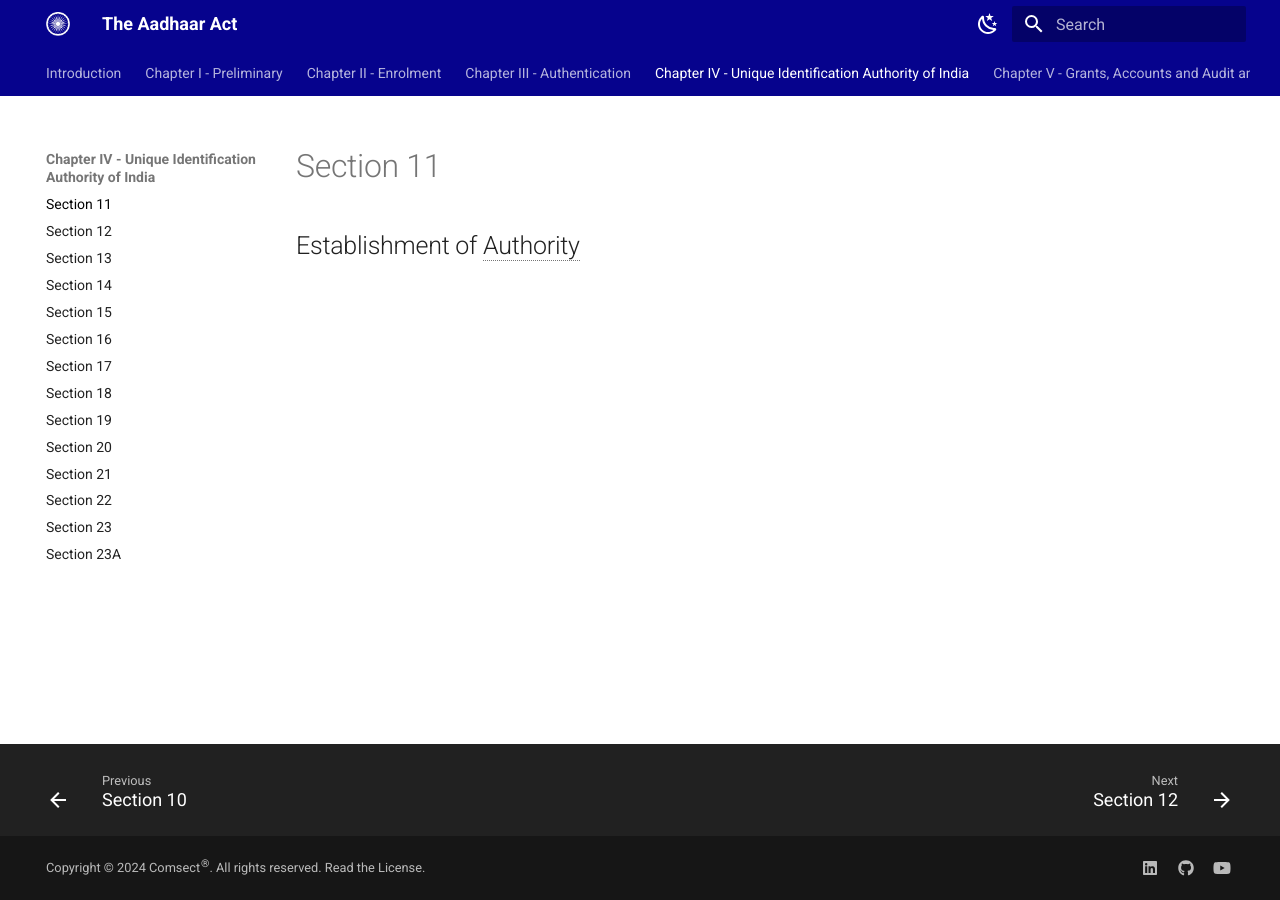
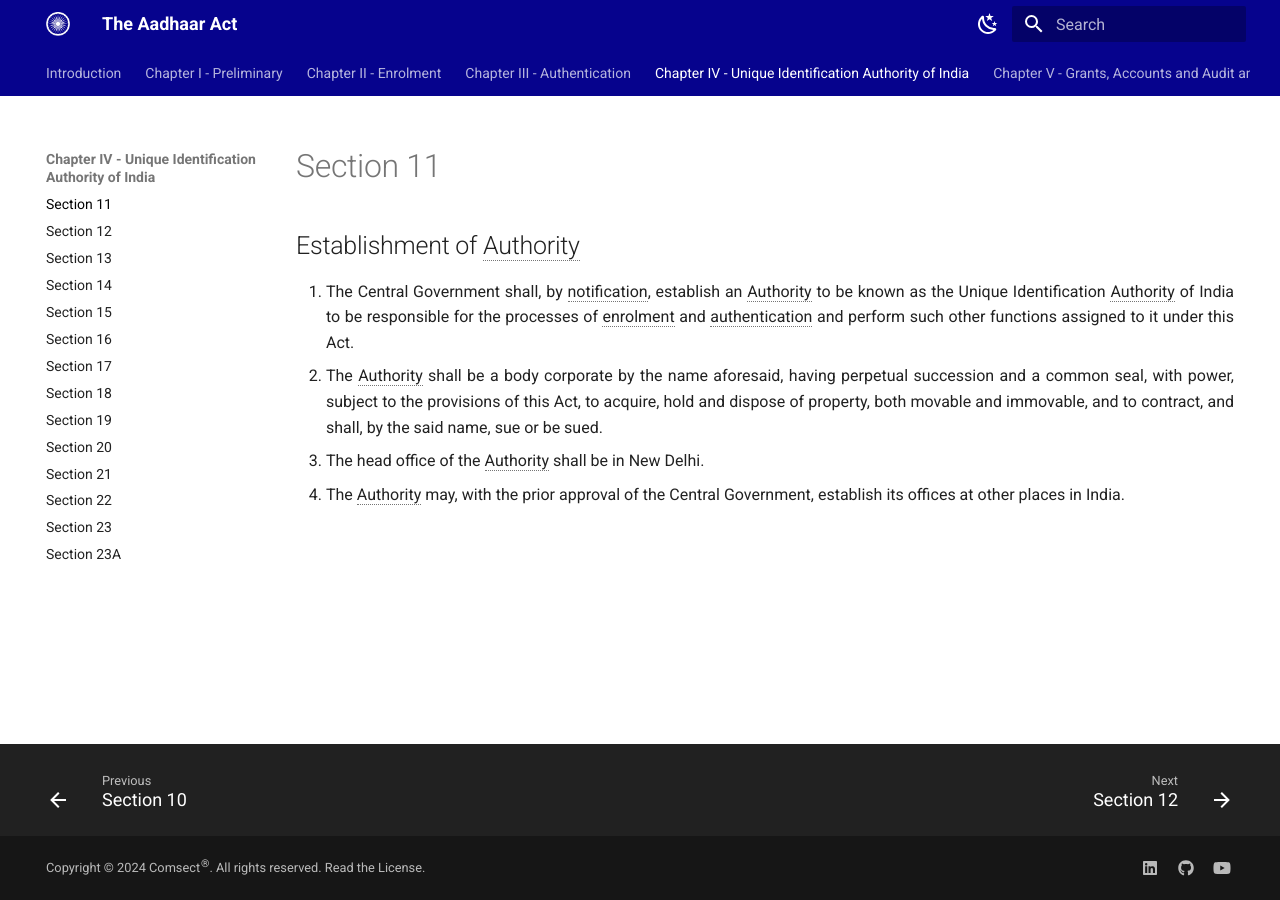
Before and after one commit to comsect/aadhaar-act, an MkDocs documentation site: the page built from docs/en/11.md, in a window 1280 px wide. Built offline with MkDocs 1.6.1 and Material for MkDocs 9.7.7, drawn with Linux system fonts in a browser that asks for light colours.

Commit message:
add section-eleven

```diff
--- a/docs/en/11.md
+++ b/docs/en/11.md
@@ -5,3 +5,8 @@
 ---
 
 ## Establishment of Authority
+
+1. The Central Government shall, by notification, establish an Authority to be known as the Unique Identification Authority of India to be responsible for the processes of enrolment and authentication and perform such other functions assigned to it under this Act.
+2. The Authority shall be a body corporate by the name aforesaid, having perpetual succession and a common seal, with power, subject to the provisions of this Act, to acquire, hold and dispose of property, both movable and immovable, and to contract, and shall, by the said name, sue or be sued.
+3. The head office of the Authority shall be in New Delhi.
+4. The Authority may, with the prior approval of the Central Government, establish its offices at other places in India.
```
